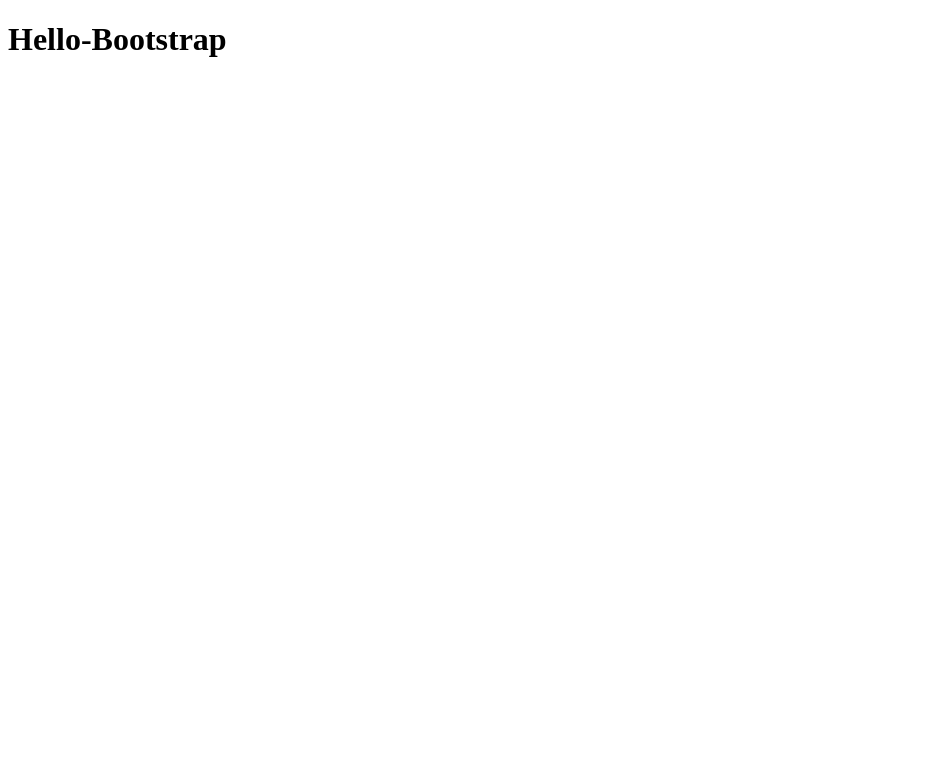
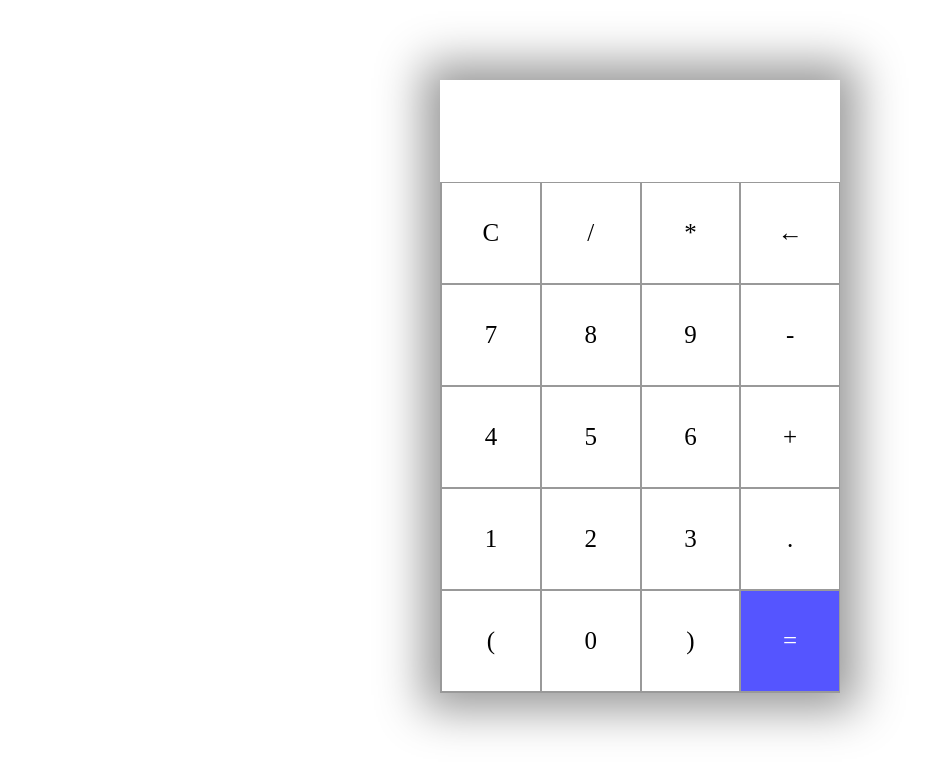
Before and after one commit to zglkarol/simple-calculator, a plain HTML site: page index.html in a window 1280 px wide. Shown: the whole page, without its empty margins (0-938 px from the left). Drawn offline with Linux system fonts and the light colour scheme.

Commit message:
commit of the day - html and css almost done

```diff
--- a/index.html
+++ b/index.html
@@ -2,9 +2,37 @@
 <html lang="en">
 <head>
   <meta charset="UTF-8">
+  <meta name="viewport" content="width=device-width, initial-scale=1.0">
   <title>Simple Calculator</title>
+  <link rel="stylesheet" href="style.css">
 </head>
 <body>
-<h1>Hello-Bootstrap</h1>
+    <section>
+    <div class="container">
+    <div id="display"></div>
+        <div class="buttons">
+            <div class="button">C</div>
+            <div class="button">/</div>
+            <div class="button">*</div>
+            <div class="button">&larr;</div>
+            <div class="button">7</div>
+            <div class="button">8</div>
+            <div class="button">9</div>
+            <div class="button">-</div>
+            <div class="button">4</div>
+            <div class="button">5</div>
+            <div class="button">6</div>
+            <div class="button">+</div>
+            <div class="button">1</div>
+            <div class="button">2</div>
+            <div class="button">3</div>
+            <div class="button">.</div>
+            <div class="button">(</div>
+            <div class="button">0</div>
+            <div class="button">)</div>
+            <div id="equal" class="button">=</div>
+        </div>
+    </div>
+    </section>
 </body>
 </html>
--- a/style.css
+++ b/style.css
@@ -0,0 +1,39 @@
+.container{
+    max-width: 400px;
+    margin: 10vh auto 0 auto;
+    box-shadow: 0px 0px 43px 17px rgba(153, 153, 153, 1);
+}
+
+#display{
+    text-align: right;
+    height: 70px;
+    line-height: 70px;
+    padding: 16px 8px;
+    font-size: 25px;
+}
+
+.buttons{
+    display: grid;
+    border-bottom: 1px solid #999;
+    border-left: 1px solid #999;
+    grid-template-columns: 1fr 1fr 1fr 1fr;
+}
+
+.buttons > div{
+    border-top: 1px solid #999;
+    border-right: 1px solid #999;
+}
+
+.button{
+    border: 0.5px solid #999;
+    line-height: 100px;
+    text-align: center;
+    font-size: 25px;
+    cursor: pointer;
+}
+
+#equal{
+    background-color: #55f;
+    color: white;
+    transition: 0.5s ease-in-out;
+}
```
